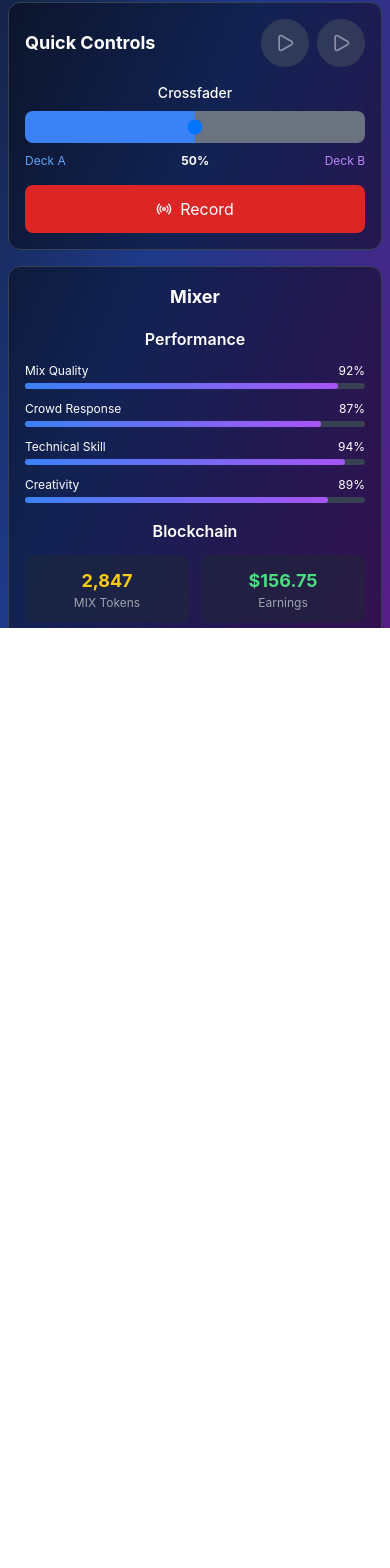
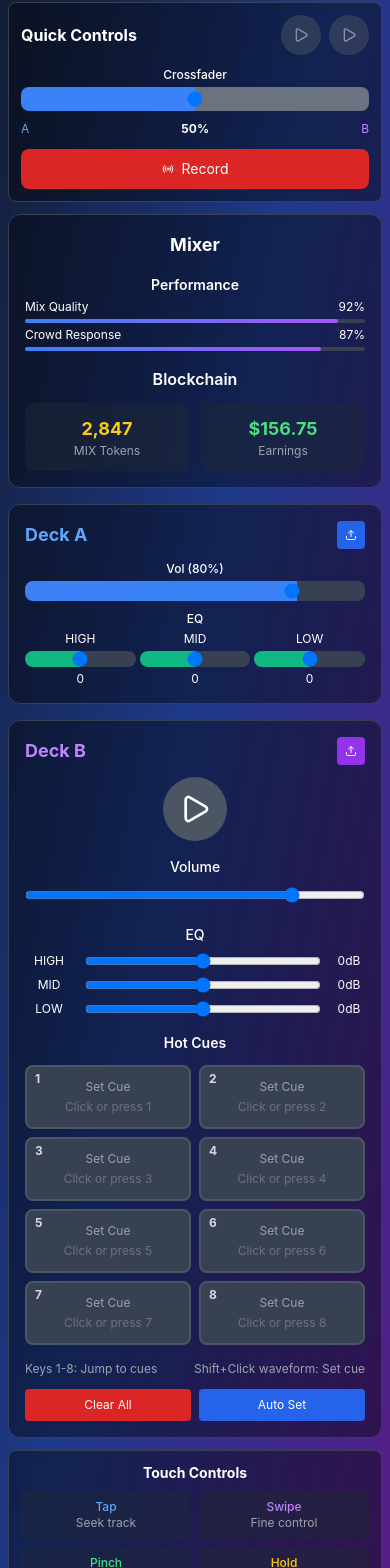
Before and after one commit to 37-AN/43v3rm1x, a React (Create React App) app in the folder dj-platform/: page / in a window 390 px wide. Shown: the part 317-1885 px from the top of the page. Before the commit the page ends 945 px from the top, so only its background shows below. Built offline with nearby package versions, Linux system fonts and the light colour scheme.

Commit message:
Mobile UI FIX

```diff
--- a/dj-platform/src/DJPlatformProduction.tsx
+++ b/dj-platform/src/DJPlatformProduction.tsx
@@ -436,8 +436,10 @@ const DJPlatformProduction: React.FC = () => {
   }
 
   return (
-    <div className="min-h-screen bg-gradient-to-br from-gray-900 via-blue-900 to-purple-900
-                    text-white overflow-hidden">
+    <div className={`
+      min-h-screen bg-gradient-to-br from-gray-900 via-blue-900 to-purple-900 text-white
+      ${isMobile ? 'overflow-x-hidden' : 'overflow-hidden'}
+    `}>
 
       {/* Header */}
       <header className="bg-black bg-opacity-30 backdrop-blur-sm border-b border-gray-700 p-3 md:p-4">
@@ -490,14 +492,16 @@ const DJPlatformProduction: React.FC = () => {
       </header>
 
       {/* Main Content */}
-      <div className="flex flex-col md:flex-row h-screen">
+      <div className={`flex flex-col md:flex-row ${isMobile ? 'h-auto min-h-screen' : 'h-screen'}`}>
 
         {/* Sidebar - Visualizers & Controls */}
         <div className={`
           ${isMobile ? (isMobileMenuOpen ? 'translate-x-0' : '-translate-x-full') : 'translate-x-0'}
-          fixed md:relative w-full md:w-80 lg:w-96 h-full bg-black bg-opacity-40 backdrop-blur-sm
-          border-r border-gray-700 transition-transform duration-300 z-50 overflow-y-auto
-          ${isMobile ? 'top-0 left-0' : ''}
+          ${isMobile ? 'fixed' : 'md:relative'} w-full md:w-80 lg:w-96
+          ${isMobile ? 'h-screen' : 'h-full'}
+          bg-black bg-opacity-40 backdrop-blur-sm border-r border-gray-700
+          transition-transform duration-300 z-50 overflow-y-auto
+          ${isMobile ? 'top-0 left-0 pt-20' : ''}
         `}>
 
           {/* Visualizer Selection */}
@@ -615,7 +619,7 @@ const DJPlatformProduction: React.FC = () => {
         </div>
 
         {/* Main DJ Console */}
-        <div className="flex-1 p-2 md:p-4 overflow-y-auto">
+        <div className={`flex-1 p-2 md:p-4 ${isMobile ? 'overflow-visible pb-20' : 'overflow-y-auto'}`}>
 
           {/* Visualizer - Responsive Height */}
           <div className="mb-4 md:mb-6 rounded-xl overflow-hidden border border-gray-700">
@@ -626,74 +630,77 @@ const DJPlatformProduction: React.FC = () => {
 
           {/* Mobile Controls - Quick Access */}
           {isMobile && (
-            <div className="mb-4 bg-black bg-opacity-40 backdrop-blur-sm rounded-xl p-4 border border-gray-700">
-              <div className="flex justify-between items-center mb-4">
-                <h3 className="text-lg font-bold">Quick Controls</h3>
+            <div className="mb-3 bg-black bg-opacity-40 backdrop-blur-sm rounded-lg p-3 border border-gray-700">
+              {/* Compact Play Controls */}
+              <div className="flex justify-between items-center mb-3">
+                <h3 className="text-base font-bold">Quick Controls</h3>
                 <div className="flex gap-2">
                   <button
                     onClick={() => handlePlay('A')}
                     disabled={!deckA.track}
                     className={`
-                      w-12 h-12 rounded-full flex items-center justify-center transition-all
+                      w-10 h-10 rounded-full flex items-center justify-center transition-all
                       ${deckA.isPlaying ? 'bg-red-600' : 'bg-green-600'}
-                      disabled:bg-gray-600 disabled:opacity-50
+                      disabled:bg-gray-600 disabled:opacity-50 touch-manipulation
                     `}
                   >
-                    {deckA.isPlaying ? <Pause className="w-5 h-5" /> : <Play className="w-5 h-5" />}
+                    {deckA.isPlaying ? <Pause className="w-4 h-4" /> : <Play className="w-4 h-4" />}
                   </button>
                   <button
                     onClick={() => handlePlay('B')}
                     disabled={!deckB.track}
                     className={`
-                      w-12 h-12 rounded-full flex items-center justify-center transition-all
+                      w-10 h-10 rounded-full flex items-center justify-center transition-all
                       ${deckB.isPlaying ? 'bg-red-600' : 'bg-green-600'}
-                      disabled:bg-gray-600 disabled:opacity-50
+                      disabled:bg-gray-600 disabled:opacity-50 touch-manipulation
                     `}
                   >
-                    {deckB.isPlaying ? <Pause className="w-5 h-5" /> : <Play className="w-5 h-5" />}
+                    {deckB.isPlaying ? <Pause className="w-4 h-4" /> : <Play className="w-4 h-4" />}
                   </button>
                 </div>
               </div>
 
-              {/* Mobile Crossfader */}
-              <div className="mb-4">
-                <label className="block text-sm font-medium mb-2 text-center">Crossfader</label>
+              {/* Mobile Crossfader - Compact */}
+              <div className="mb-3">
+                <label className="block text-xs font-medium mb-1 text-center">Crossfader</label>
                 <input
                   type="range"
                   min="0"
                   max="100"
                   value={crossfaderPosition}
                   onChange={(e) => handleCrossfader(Number(e.target.value))}
-                  className="w-full h-8 bg-gray-700 rounded-lg appearance-none"
+                  className="w-full h-6 bg-gray-700 rounded-lg appearance-none touch-manipulation"
                   style={{
                     background: `linear-gradient(90deg, #3b82f6 0%, #3b82f6 ${crossfaderPosition}%, #6b7280 ${crossfaderPosition}%, #6b7280 100%)`
                   }}
                 />
                 <div className="flex justify-between text-xs mt-1">
-                  <span className="text-blue-400">Deck A</span>
-                  <span className="font-bold">{crossfaderPosition}%</span>
-                  <span className="text-purple-400">Deck B</span>
+                  <span className="text-blue-400">A</span>
+                  <span className="font-bold text-xs">{crossfaderPosition}%</span>
+                  <span className="text-purple-400">B</span>
                 </div>
               </div>
 
-              {/* Recording Button */}
-              <div className="flex gap-2">
+              {/* Recording Button - Compact */}
+              <div>
                 {!isRecording ? (
                   <button
                     onClick={handleStartRecording}
-                    className="flex-1 flex items-center justify-center gap-2 px-4 py-3
-                             bg-red-600 hover:bg-red-700 rounded-lg transition-colors"
+                    className="w-full flex items-center justify-center gap-2 px-3 py-2
+                             bg-red-600 hover:bg-red-700 rounded-lg transition-colors text-sm
+                             touch-manipulation min-h-10"
                   >
-                    <Radio className="w-4 h-4" />
+                    <Radio className="w-3 h-3" />
                     Record
                   </button>
                 ) : (
                   <button
                     onClick={handleStopRecording}
-                    className="flex-1 flex items-center justify-center gap-2 px-4 py-3
-                             bg-red-600 hover:bg-red-700 rounded-lg transition-colors animate-pulse"
+                    className="w-full flex items-center justify-center gap-2 px-3 py-2
+                             bg-red-600 hover:bg-red-700 rounded-lg transition-colors animate-pulse text-sm
+                             touch-manipulation min-h-10"
                   >
-                    <Save className="w-4 h-4" />
+                    <Save className="w-3 h-3" />
                     Stop ({formatTime(recordingTime)})
                   </button>
                 )}
@@ -771,7 +778,7 @@ const DJPlatformProduction: React.FC = () => {
               )}
 
               {/* Deck Controls */}
-              <div className={`space-y-3 ${isMobile ? 'space-y-2' : 'space-y-4'}`}>
+              <div className={`${isMobile ? 'space-y-1' : 'space-y-4'}`}>
                 {!isMobile && (
                   <div className="flex justify-center">
                     <button
@@ -793,8 +800,8 @@ const DJPlatformProduction: React.FC = () => {
 
                 {/* Volume */}
                 <div>
-                  <label className={`block font-medium mb-2 ${isMobile ? 'text-xs' : 'text-sm'}`}>
-                    Volume ({deckA.volume}%)
+                  <label className={`block font-medium ${isMobile ? 'text-xs mb-1' : 'text-sm mb-2'}`}>
+                    Vol ({deckA.volume}%)
                   </label>
                   <input
                     type="range"
@@ -802,21 +809,22 @@ const DJPlatformProduction: React.FC = () => {
                     max="100"
                     value={deckA.volume}
                     onChange={(e) => handleVolumeChange('A', Number(e.target.value))}
-                    className={`w-full ${isMobile ? 'h-6' : 'h-8'} bg-gray-700 rounded-lg appearance-none`}
+                    className={`w-full ${isMobile ? 'h-5' : 'h-8'} bg-gray-700 rounded-lg appearance-none touch-manipulation`}
                     style={{
                       background: `linear-gradient(90deg, #3b82f6 0%, #3b82f6 ${deckA.volume}%, #374151 ${deckA.volume}%, #374151 100%)`
                     }}
                   />
                 </div>
 
-                {/* EQ - Compact for Mobile */}
-                <div className={`space-y-2 ${isMobile ? 'space-y-1' : 'space-y-2'}`}>
+                {/* EQ - Ultra Compact for Mobile */}
+                <div className={`${isMobile ? 'space-y-1' : 'space-y-2'}`}>
                   <label className={`block font-medium ${isMobile ? 'text-xs' : 'text-sm'}`}>
                     EQ
                   </label>
+                  <div className={`${isMobile ? 'grid grid-cols-3 gap-1' : 'space-y-2'}`}>
                     {(['high', 'mid', 'low'] as const).map((band) => (
-                    <div key={band} className={`flex items-center gap-2 ${isMobile ? 'gap-1' : 'gap-3'}`}>
-                      <span className={`text-xs uppercase ${isMobile ? 'w-8' : 'w-12'}`}>
+                      <div key={band} className={`${isMobile ? 'flex flex-col items-center' : 'flex items-center gap-3'}`}>
+                        <span className={`text-xs uppercase ${isMobile ? 'mb-1' : 'w-12'}`}>
                           {band}
                         </span>
                         <input
@@ -825,16 +833,17 @@ const DJPlatformProduction: React.FC = () => {
                           max="12"
                           value={deckA.eq[band]}
                           onChange={(e) => handleEQChange('A', band, Number(e.target.value))}
-                        className={`flex-1 ${isMobile ? 'h-4' : 'h-6'} bg-gray-700 rounded-lg appearance-none`}
+                          className={`${isMobile ? 'w-full h-4' : 'flex-1 h-6'} bg-gray-700 rounded-lg appearance-none touch-manipulation`}
                           style={{
                             background: `linear-gradient(90deg, ${deckA.eq[band] < 0 ? '#ef4444' : '#10b981'} 0%, ${deckA.eq[band] < 0 ? '#ef4444' : '#10b981'} ${((deckA.eq[band] + 12) / 24) * 100}%, #374151 ${((deckA.eq[band] + 12) / 24) * 100}%, #374151 100%)`
                           }}
                         />
-                      <span className={`text-xs ${isMobile ? 'w-6' : 'w-8'}`}>
+                        <span className={`text-xs ${isMobile ? 'mt-1' : 'w-8'}`}>
                           {deckA.eq[band] > 0 ? '+' : ''}{deckA.eq[band]}
                         </span>
                       </div>
                     ))}
+                  </div>
                 </div>
               </div>
 
@@ -901,22 +910,22 @@ const DJPlatformProduction: React.FC = () => {
               )}
 
               {/* Performance Metrics */}
-              <div className={`space-y-3 ${isMobile ? 'space-y-2' : 'space-y-4'}`}>
-                <h3 className={`font-semibold ${isMobile ? 'text-base' : 'text-lg'}`}>
+              <div className={`${isMobile ? 'space-y-1' : 'space-y-4'}`}>
+                <h3 className={`font-semibold ${isMobile ? 'text-sm' : 'text-lg'}`}>
                   Performance
                 </h3>
-                {Object.entries(performance).map(([key, value]) => (
+                {Object.entries(performance).slice(0, isMobile ? 2 : 4).map(([key, value]) => (
                   <div key={key}>
                     <div className={`flex justify-between mb-1 ${isMobile ? 'text-xs' : 'text-sm'}`}>
                       <span className="capitalize">{key.replace('_', ' ')}</span>
                       <span>{value}%</span>
                     </div>
-                    <div className={`w-full bg-gray-700 rounded-full ${isMobile ? 'h-1.5' : 'h-2'}`}>
+                    <div className={`w-full bg-gray-700 rounded-full ${isMobile ? 'h-1' : 'h-2'}`}>
                       <div
                         className="bg-gradient-to-r from-blue-500 to-purple-500 rounded-full transition-all duration-300"
                         style={{
                           width: `${value}%`,
-                          height: isMobile ? '6px' : '8px'
+                          height: isMobile ? '4px' : '8px'
                         }}
                       />
                     </div>
@@ -1095,34 +1104,26 @@ const DJPlatformProduction: React.FC = () => {
             </div>
           )}
 
-          {/* Mobile Gesture Overlay */}
+          {/* Mobile Gesture Overlay - Compact */}
           {isMobile && (
-            <div className="mt-4 bg-black bg-opacity-40 backdrop-blur-sm rounded-xl p-4 border border-gray-700">
-              <h3 className="text-lg font-bold mb-3 text-center">Touch Controls</h3>
-              <div className="grid grid-cols-2 gap-4 text-center text-sm">
-                <div className="bg-gray-800 bg-opacity-50 p-3 rounded-lg">
-                  <div className="text-blue-400 font-medium mb-1">Swipe Gestures</div>
-                  <div className="text-xs text-gray-400">
-                    Swipe left/right on waveform to seek
+            <div className="mt-3 mb-4 bg-black bg-opacity-40 backdrop-blur-sm rounded-lg p-3 border border-gray-700">
+              <h3 className="text-sm font-bold mb-2 text-center">Touch Controls</h3>
+              <div className="grid grid-cols-2 gap-2 text-center text-xs">
+                <div className="bg-gray-800 bg-opacity-50 p-2 rounded">
+                  <div className="text-blue-400 font-medium text-xs">Tap</div>
+                  <div className="text-xs text-gray-400">Seek track</div>
                 </div>
+                <div className="bg-gray-800 bg-opacity-50 p-2 rounded">
+                  <div className="text-purple-400 font-medium text-xs">Swipe</div>
+                  <div className="text-xs text-gray-400">Fine control</div>
                 </div>
-                <div className="bg-gray-800 bg-opacity-50 p-3 rounded-lg">
-                  <div className="text-purple-400 font-medium mb-1">Tap Controls</div>
-                  <div className="text-xs text-gray-400">
-                    Tap waveform to set cue points
+                <div className="bg-gray-800 bg-opacity-50 p-2 rounded">
+                  <div className="text-green-400 font-medium text-xs">Pinch</div>
+                  <div className="text-xs text-gray-400">Zoom view</div>
                 </div>
-                </div>
-                <div className="bg-gray-800 bg-opacity-50 p-3 rounded-lg">
-                  <div className="text-green-400 font-medium mb-1">Pinch Zoom</div>
-                  <div className="text-xs text-gray-400">
-                    Pinch to zoom waveform view
-                  </div>
-                </div>
-                <div className="bg-gray-800 bg-opacity-50 p-3 rounded-lg">
-                  <div className="text-yellow-400 font-medium mb-1">Long Press</div>
-                  <div className="text-xs text-gray-400">
-                    Long press for hot cue options
-                  </div>
+                <div className="bg-gray-800 bg-opacity-50 p-2 rounded">
+                  <div className="text-yellow-400 font-medium text-xs">Hold</div>
+                  <div className="text-xs text-gray-400">Set cue</div>
                 </div>
               </div>
             </div>
```
Also changed, not shown: 1 other file (tests, documents, lock files or other folders). Lines whose indentation alone changed are shown as unchanged.
